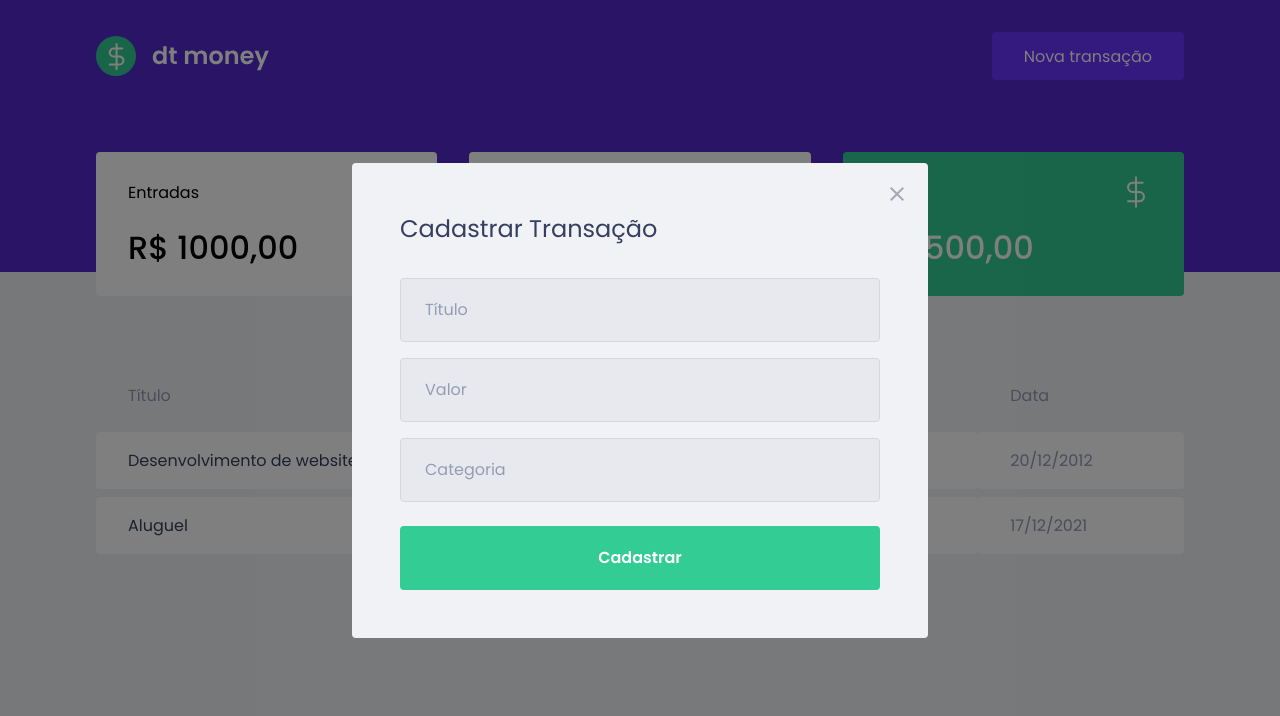
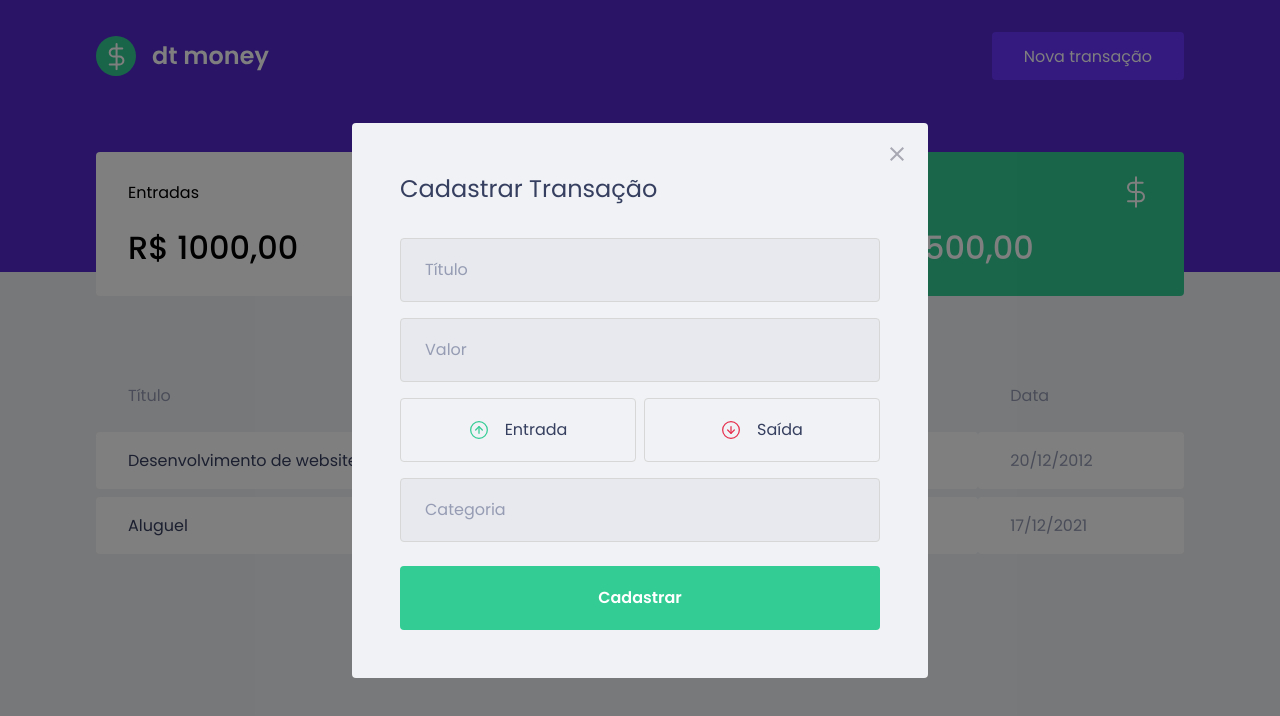
Before and after one commit to MatFregulia/dtMoney, a React (Create React App) app: page / in a window 1280 px wide. Both pictures are taken after a click on the button "Nova transação". Shown: the top 716 px of the page. Built offline with nearby package versions, Linux system fonts and the light colour scheme; no server answers; what miragejs would draw is missing.

Commit message:
Criação botões de Tipo

```diff
--- a/package.json
+++ b/package.json
@@ -4,6 +4,7 @@
   "private": true,
   "dependencies": {
     "axios": "^0.24.0",
+    "polished": "^4.1.3",
     "react": "^17.0.2",
     "react-dom": "^17.0.2",
     "react-scripts": "4.0.3",
--- a/src/components/NewTransactionModal/index.tsx
+++ b/src/components/NewTransactionModal/index.tsx
@@ -1,6 +1,9 @@
 import Modal from 'react-modal';
+import incomeImg from '../../assets/income.svg';
+import outcomeImg from '../../assets/outcome.svg';
 import closeImg from '../../assets/close.svg';
-import { Container } from './styles';
+
+import { Container, TransactionTypeContainer } from './styles';
 
 interface NewTransactionModalPropos {
     isOpen: boolean;
@@ -23,6 +26,18 @@
                 <h2>Cadastrar Transação</h2>
                 <input placeholder="Título" />
                 <input type="number" placeholder="Valor" />
+
+                <TransactionTypeContainer>
+                    <button type="button">
+                        <img src={incomeImg} alt="Entrada" />
+                        <span>Entrada</span>
+                    </button>
+                    <button type="button">
+                        <img src={outcomeImg} alt="Saída" />
+                        <span>Saída</span>
+                    </button>
+                </TransactionTypeContainer>
+
                 <input placeholder="Categoria" />
                 <button type="submit">Cadastrar</button>
             </Container>
--- a/src/components/NewTransactionModal/styles.ts
+++ b/src/components/NewTransactionModal/styles.ts
@@ -1,6 +1,7 @@
 import styled from "styled-components";
+import { darken } from 'polished'
 
-export const Container = styled.form `
+export const Container = styled.form`
     h2 {
         color: var(--text-title);
         font-size: 1.5rem;
@@ -47,3 +48,38 @@
         }
     }
 `;
+
+export const TransactionTypeContainer = styled.div`
+    margin: 1rem 0;
+    display: grid;
+    grid-template-columns: 1fr 1fr;
+    gap: 0.5rem;
+
+    button {
+        height: 4rem;
+        border: 1px solid #d7d7d7;
+        border-radius: 0.25rem;
+
+        background: transparent;
+
+        display: flex;
+        align-items: center;
+        justify-content: center;
+
+        &:hover {
+            border-color: ${darken(0.1, '#d7d7d7')};
+        }
+
+        img {
+            width: 20px;
+            height: 20px;
+        }
+
+        span {
+            display: inline-block;
+            margin-left: 1rem;
+            font-size: 1rem;
+            color: var(--text-title);
+        }
+    }
+`;
```
Also changed, not shown: 1 other file (tests, documents, lock files or other folders).
